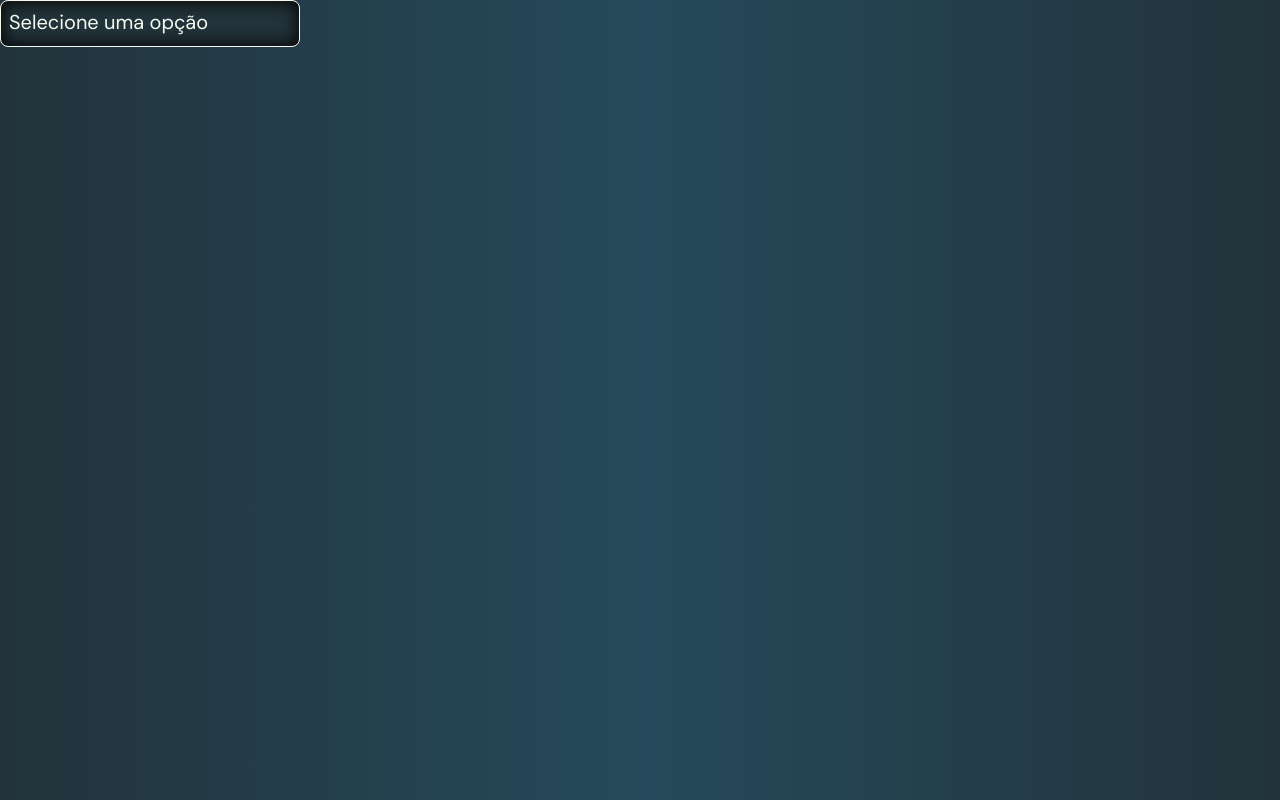
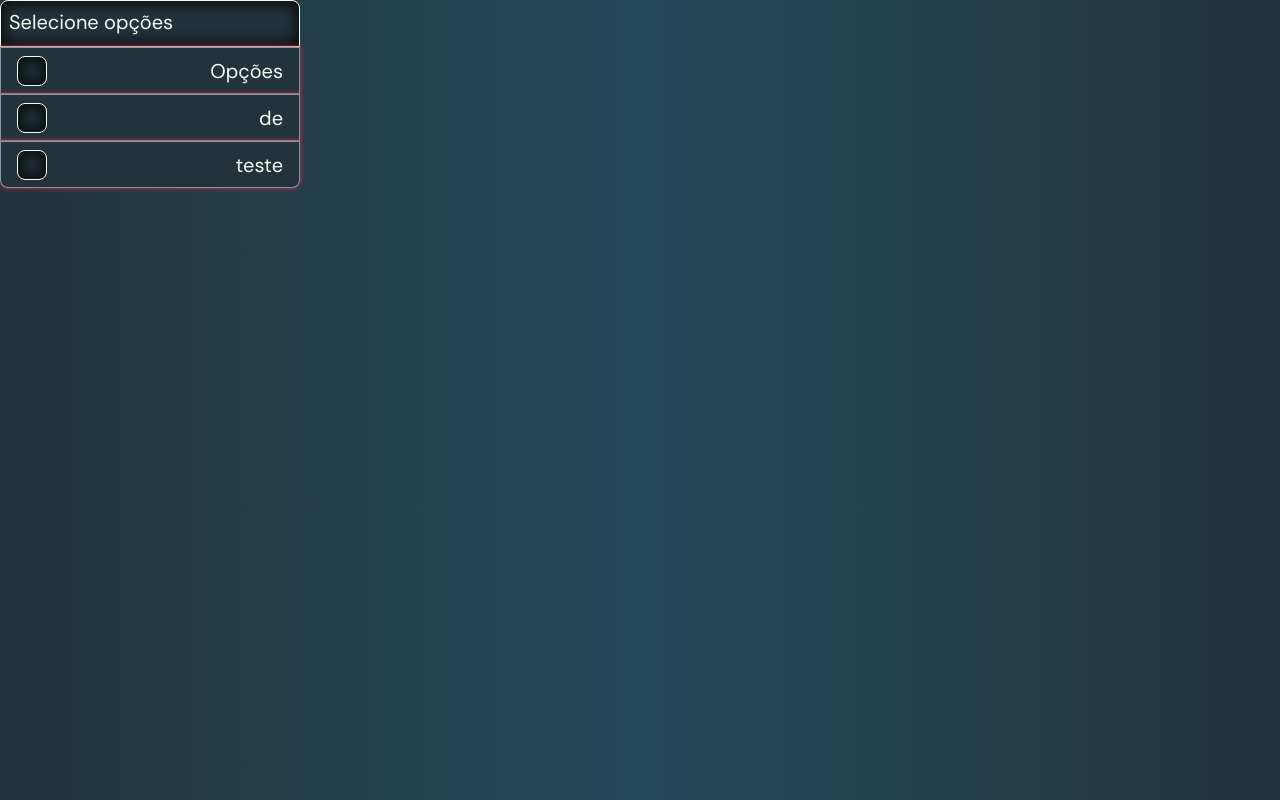
Before and after one commit to stephanyjustino/sustentare-dashboard, a React (Create React App) app: page /test in a window 1280 px wide. Built offline with nearby package versions, Linux system fonts and the light colour scheme; a web font is replaced by a local one.

Commit message:
8 - Adição das checkboxes dinâmicas.

```diff
--- a/src/components/CheckableList/CheckableList.jsx
+++ b/src/components/CheckableList/CheckableList.jsx
@@ -1,31 +1,50 @@
 import styles from './checkableList.module.css';
-import {useState} from "react";
+import {useRef, useState} from "react";
+import {FontAwesomeIcon} from "@fortawesome/react-fontawesome";
 
-export default function CheckableList({opcoes}) {
-    const TEXTO_GUIA = "Selecione uma opção"
+export default function CheckableList({textoBase = "Selecione opções", opcoes = ["Opções", "de", "teste"]}) {
+    // Convertendo a lista de opções (strings) enviadas em uma lista de dicts, com uma chave com
+    // o nome do dict e outra informando se essa opção está selecionada ou não.
+    opcoes = opcoes.map((o)=>({"nome": o, "selecionado": false}))
 
-    const [expandido, setExpandido] = useState(false);
+    // Hook de referência. Recebe um dict, onde cada chave será um valor da lista de opções.
+    const ref = useRef({})
+
+    // useState e variável de classe dinâmica para controlar a abertura ou não do menu.
+    const [expandido, setExpandido] = useState(true);
     let classeExpandido = expandido ? styles.expandido : ""
 
-    const [selecionado, setSelecionado] = useState(TEXTO_GUIA)
-    function abrirMenu(){
-        setSelecionado(TEXTO_GUIA)
-        setExpandido(true)
+    function selecionarOpcao(o){
+        let checkbox = ref.current[o].children[0]
+        checkbox.classList.toggle(styles.selecionado);
+
+        for (let i in opcoes){
+            if (opcoes[i].nome === o){
+                opcoes[i].selecionado = !opcoes[i].selecionado
+                break
+            }
+        }
     }
-    function selecionarOpcao(o){
-        setSelecionado(o)
-        setExpandido(false)
-    }
-
-    opcoes = ["Alê", "Juliana", "Antônio"]
 
     return(
         <div className={styles.checkableList + " " + classeExpandido}>
-            <span onClick={()=>abrirMenu()}>{selecionado}</span>
+            <span onClick={()=>setExpandido(!expandido)}>{textoBase}</span>
             <div className={styles.opcoes}>
+                {/*Mapeamos um span para cada opção informada*/}
                 {opcoes.map((o) =>{
+                    // Apesar de termos transformado as opções enviadas (lista de strings) em
+                    // uma lista de dicts, na criação do elemento apenas o nome é relevante.
+                    o = o.nome
                     return (
-                        <span key={o} onClick={()=>selecionarOpcao(o)}>
+                        <span
+                            key={o}
+                            onClick={()=>selecionarOpcao(o)}
+                            // Cria no hook de ref um valor para o elemento criando, identificado
+                            // por uma chave que é seu nome.
+                            ref={e=>ref.current[o] = e}>
+                            <span className={styles.checkbox}>
+                                <FontAwesomeIcon icon={"check"}/>
+                            </span>
                             {o}
                         </span>
                     )
--- a/src/components/CheckableList/checkableList.module.css
+++ b/src/components/CheckableList/checkableList.module.css
@@ -20,6 +20,8 @@ o selecionado ou as opções. */
     box-shadow: var(--sombra-in-escura);
     background: var(--gunmetal);
     padding: 8px;
+}
+.checkableList > span, .opcoes > span{
     height: 47px;
 }
 
@@ -27,15 +29,20 @@ o selecionado ou as opções. */
 .opcoes{
     display: none;
 }
-.expandido > .opcoes, .expandido > .opcoes > span{
+.expandido > .opcoes{
     display: flex;
     flex-direction: column;
 }
 
 /* Borda e sombra para as opções*/
 .opcoes > span{
+    display: flex;
+    flex-direction: row;
+    align-items: center;
+    justify-content: space-between;
     border: var(--borda-cinza);
     box-shadow: var(--sombra-vermelha);
+    padding: 0 16px;
 }
 
 /* Define que tanto o contâiner de opções quanto seu último item tem
@@ -43,3 +50,19 @@ border-radius nas bordas de baixo. */
 .opcoes, .opcoes > span:last-child{
     border-radius: 0 0 8px 8px;
 }
+
+.checkbox{
+    width: 30px;
+    height: 30px;
+    border-radius: 8px;
+    border: var(--borda-branca);
+    display: flex;
+    align-items: center;
+    justify-content: center;
+}
+.checkbox > svg{
+    display: none;
+}
+.selecionado > svg{
+    display: block;
+}
```
